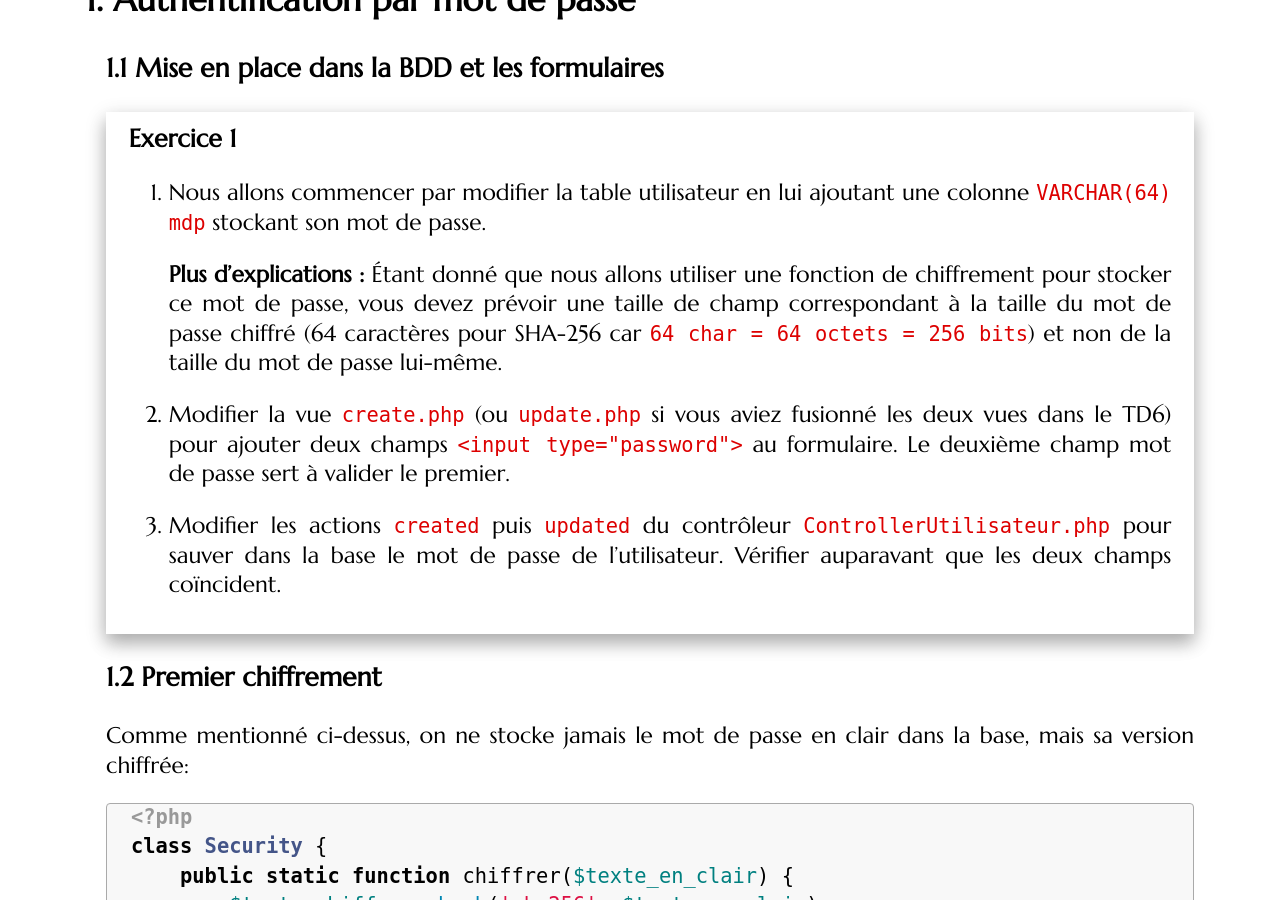
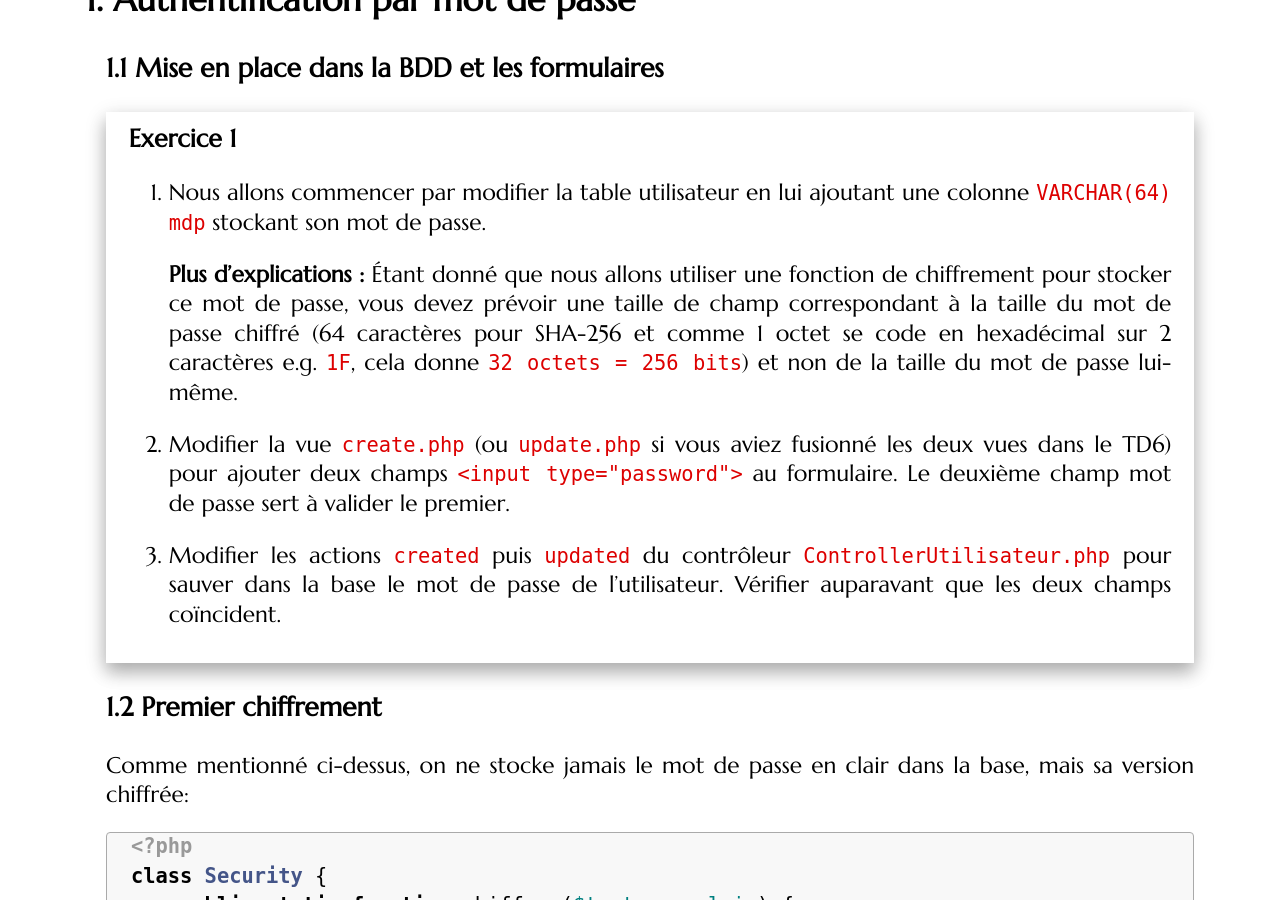
Before and after one commit to romainlebreton/R3.01-DeveloppementWeb, a Jekyll site: the page built from tutorials/tutorial8.md, in a window 1280 px wide and 900 px high, scrolled down 480 px. Built offline with Jekyll 4.4.1, drawn with Linux system fonts in a browser that asks for light colours; some web fonts are replaced.

Commit message:
typo sha256 sur 64 caracteres

```diff
--- a/tutorials/tutorial8.md
+++ b/tutorials/tutorial8.md
@@ -32,8 +32,9 @@ colonne `VARCHAR(64) mdp` stockant son mot de passe.
    **Plus d'explications :** Étant donné que nous allons utiliser une fonction
    de chiffrement pour stocker ce mot de passe, vous devez prévoir une taille de
    champ correspondant à la taille du mot de passe chiffré (64 caractères pour
-   SHA-256 car `64 char = 64 octets = 256 bits`) et non de la taille du mot de
-   passe lui-même.
+   SHA-256 et comme 1 octet se code en hexadécimal sur 2 caractères e.g. `1F`,
+   cela donne `32 octets = 256 bits`) et non de la taille du mot de passe
+   lui-même.
 
 1. Modifier la vue `create.php` (ou `update.php` si vous aviez fusionné les deux
 vues dans le TD6) pour ajouter deux champs `<input type="password">` au
```
